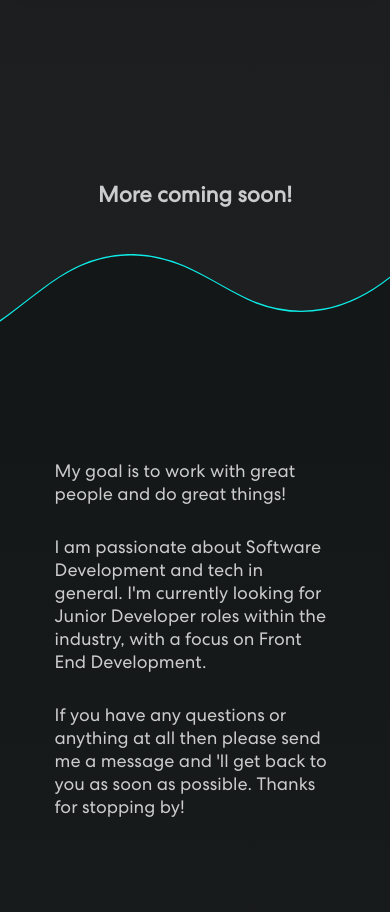
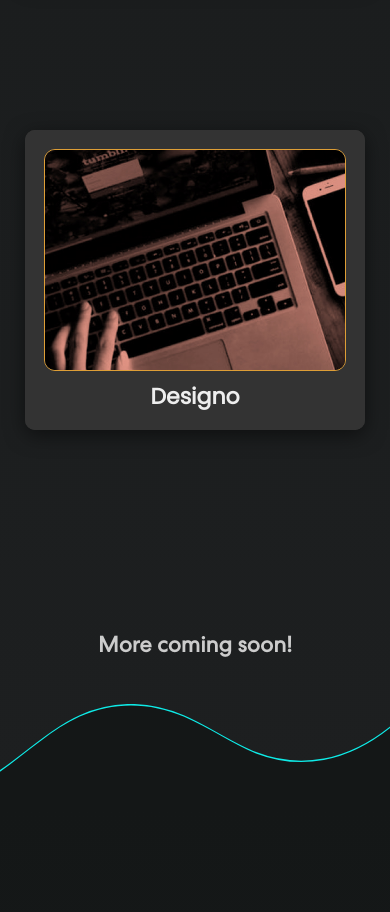
Before and after one commit to benhensor/portfolio, a React (Create React App) app: page / in a window 390 px wide. Shown: the part 7880-8792 px from the top of the page. Built offline with nearby package versions, Linux system fonts and the light colour scheme; no server answers.

Commit message:
new project added and nav menu style tweak

```diff
--- a/src/data.js
+++ b/src/data.js
@@ -33,6 +33,7 @@ import sneakersLogo from './assets/img/sneakersLogo.svg';
 import sneakersBackground from './assets/img/sneakersBackground.jpg';
 import countriesBackground from './assets/img/countriesBackground.png';
 import audiophileBackground from './assets/img/image-header.jpg';
+import designoBackground from './assets/img/designoBackground.jpg';
 
 const tech = [
 {
@@ -226,6 +227,15 @@ const projects = [
         description: 'A Frontend Mentor e-commerce site built with React.',
         live: 'https://fm-audiophile.netlify.app/',
         code: 'https://github.com/benhensor/audiophile.git'
+    },
+    {
+        key: 7,
+        title: 'Designo',
+        logo: null,
+        image: designoBackground,
+        description: 'A Frontend Mentor multi-page site built with React and Styled Components.',
+        live: 'https://bhfm-designo.netlify.app/',
+        code: 'https://github.com/benhensor'
     }
 ]
 
--- a/src/styles/header.css
+++ b/src/styles/header.css
@@ -243,7 +243,7 @@ nav {
     justify-content: flex-start;
     align-items: flex-end;
     padding-top: 6.5rem;
-    padding-right: 10%;
+    padding-right: 5%;
     position: fixed;
     top: 8.8rem;
     right: -30rem;
@@ -352,13 +352,13 @@ nav {
   .nav-menu-container.scrolled {
     background-color: #141717;
     border-bottom: 5px solid var(--accent-color);
-    transition: 0.5s ease-in-out;
+    transition: all 0.5s ease-in-out;
   }
 
   .nav-menu-container.visible {
     right: 0;
     opacity: 1;
-    transition: 0.5s ease-in-out;
+    transition: all 0.5s ease-in-out;
   }
 
   #nav-menu {
```
Also changed, not shown: src/assets/img/designoBackground.jpg (added).
